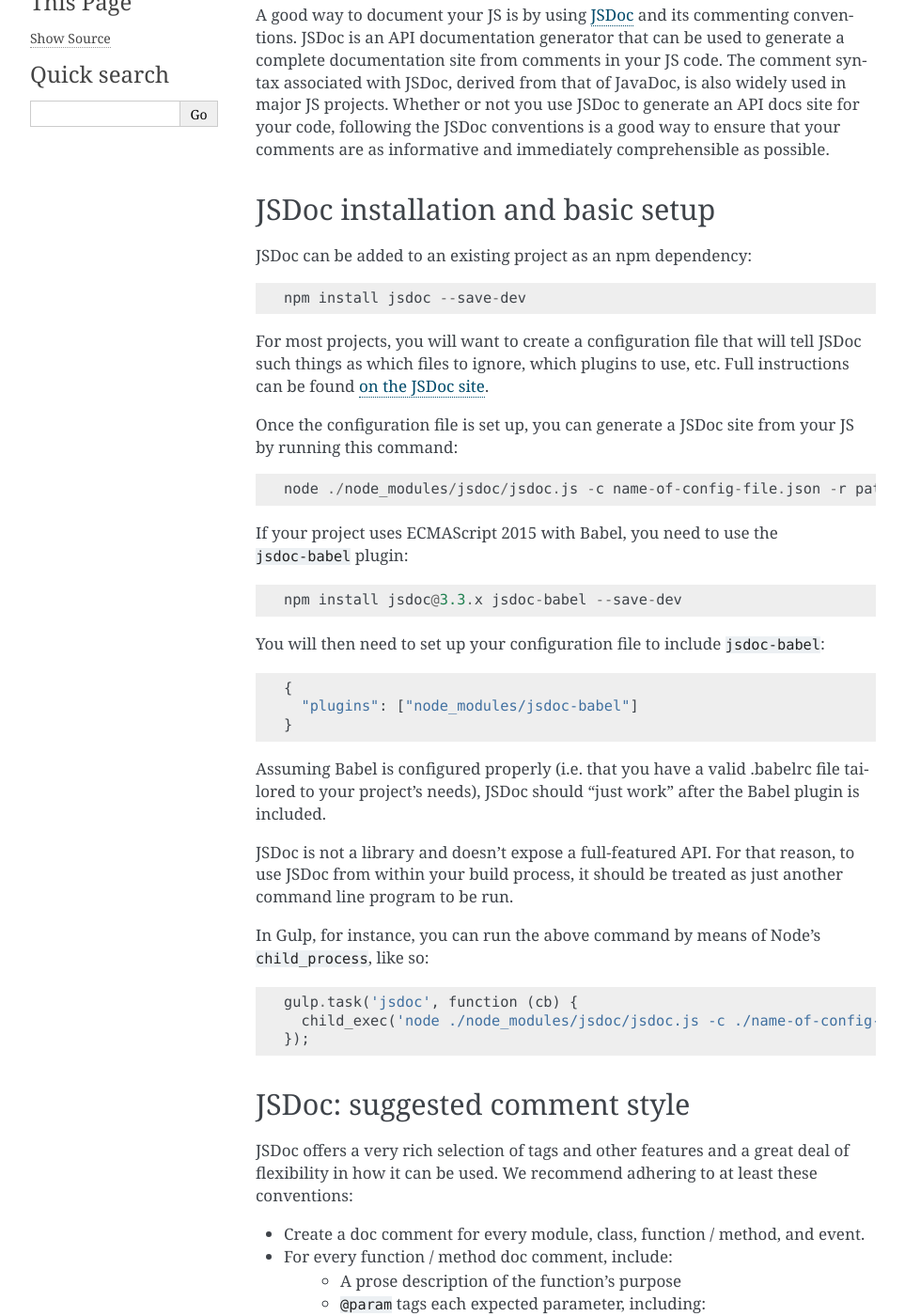
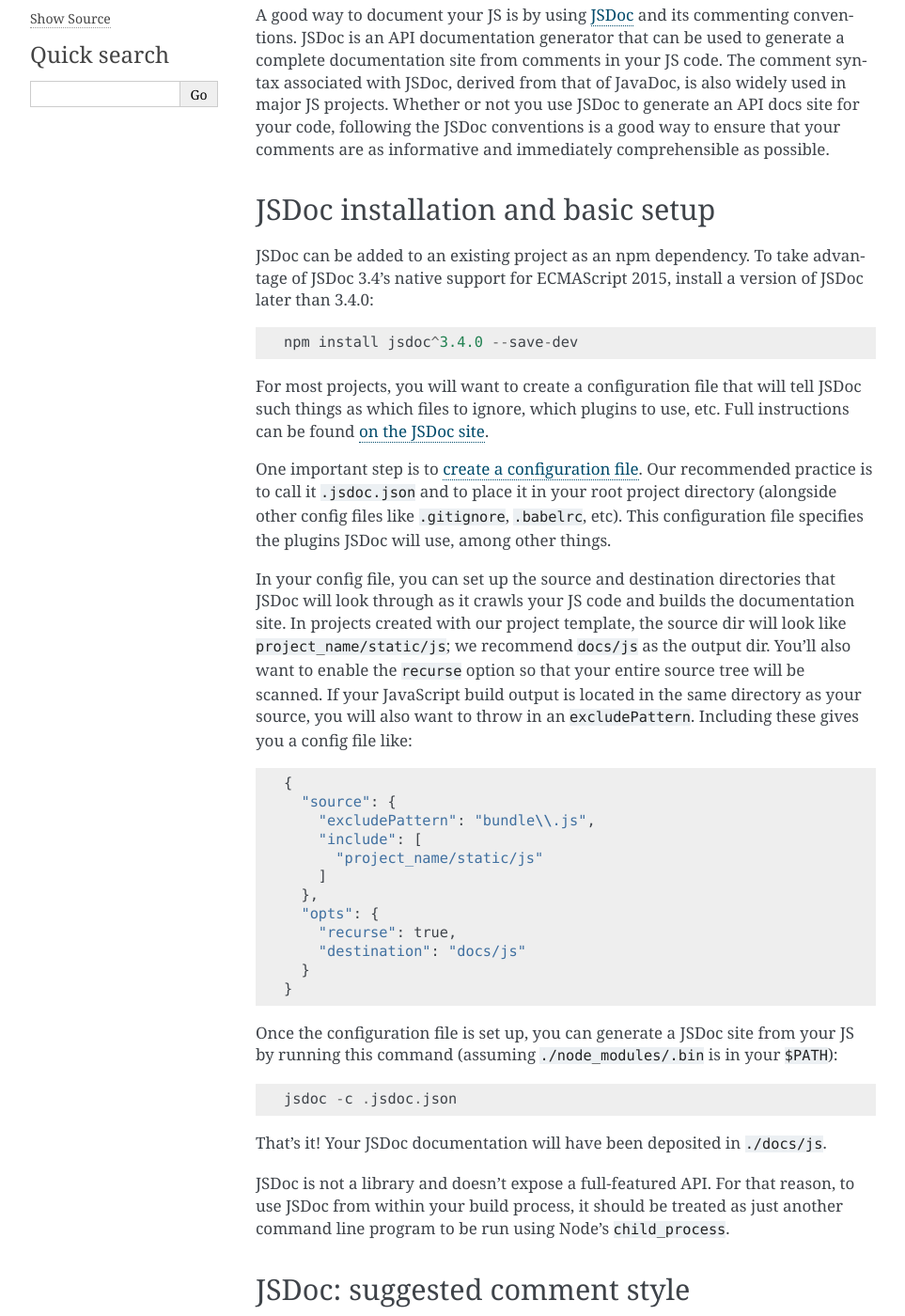
Before and after one commit to caktus/guidebook, a Sphinx documentation site: the page built from source/frontend-docs.rst, in a window 1280 px wide and 1400 px high, scrolled down 386 px. Shown: the whole window at 94% size, without its empty margins (148-1111 px from the left). Built offline with Sphinx 7.4.7, drawn with Linux system fonts in a browser that asks for light colours; some of the changed text lies outside the part shown.

Commit message:
Updates:
* Removing inaccurate / unnecessary stuff about Babel. JSDoc 3.4.0 handles ES6 natively, assuming you declare your methods right.
* Being more explicit about configuration steps.

```diff
--- a/source/frontend-docs.rst
+++ b/source/frontend-docs.rst
@@ -21,44 +21,54 @@
 JSDoc installation and basic setup
 ==================================
 
-JSDoc can be added to an existing project as an npm dependency::
+JSDoc can be added to an existing project as an npm dependency. To take advantage
+of JSDoc 3.4's native support for ECMAScript 2015, install a version of JSDoc
+later than 3.4.0::
 
-    npm install jsdoc --save-dev
+    npm install jsdoc^3.4.0 --save-dev
 
 For most projects, you will want to create a configuration file that will
 tell JSDoc such things as which files to ignore, which plugins to use, etc.
 Full instructions can be found `on the JSDoc site <http://usejsdoc.org/about-configuring-jsdoc.html>`_.
 
-Once the configuration file is set up, you can generate a JSDoc site from your
-JS by running this command::
+One important step is to `create a configuration file <http://usejsdoc.org/about-configuring-jsdoc.html#configuration-file>`_.
+Our recommended practice is to call it ``.jsdoc.json`` and to place it in your root
+project directory (alongside other config files like ``.gitignore``, ``.babelrc``, etc).
+This configuration file specifies the plugins JSDoc will use, among other things.
 
-    node ./node_modules/jsdoc/jsdoc.js -c name-of-config-file.json -r path/to/js -d output/dir
-
-If your project uses ECMAScript 2015 with Babel, you need to use
-the ``jsdoc-babel`` plugin::
-
-    npm install jsdoc@3.3.x jsdoc-babel --save-dev
-
-You will then need to set up your configuration file to include ``jsdoc-babel``::
+In your config file, you can set up the source and destination directories
+that JSDoc will look through as it crawls your JS code and builds the documentation
+site. In projects created with our project template, the source dir will look
+like ``project_name/static/js``; we recommend ``docs/js`` as the output dir.
+You'll also want to enable the ``recurse`` option so that your entire source tree
+will be scanned. If your JavaScript build output is located in the same directory
+as your source, you will also want to throw in an ``excludePattern``. Including
+these gives you a config file like::
 
     {
-      "plugins": ["node_modules/jsdoc-babel"]
+      "source": {
+        "excludePattern": "bundle\\.js",
+        "include": [
+          "project_name/static/js"
+        ]
+      },
+      "opts": {
+        "recurse": true,
+        "destination": "docs/js"
+      }
     }
 
-Assuming Babel is configured properly (i.e. that you have a valid .babelrc
-file tailored to your project's needs), JSDoc should "just work" after the
-Babel plugin is included.
+Once the configuration file is set up, you can generate a JSDoc site from your
+JS by running this command (assuming ``./node_modules/.bin`` is in your
+``$PATH``)::
+
+    jsdoc -c .jsdoc.json
+
+That's it! Your JSDoc documentation will have been deposited in ``./docs/js``.
 
 JSDoc is not a library and doesn't expose a full-featured API. For that
 reason, to use JSDoc from within your build process, it should be treated as
-just another command line program to be run.
-
-In Gulp, for instance, you can run the above command by means of Node's
-``child_process``, like so::
-
-    gulp.task('jsdoc', function (cb) {
-      child_exec('node ./node_modules/jsdoc/jsdoc.js -c ./name-of-config-file.json -r ./path/to/js -d ./output/dir', undefined, cb);
-    });
+just another command line program to be run using Node's ``child_process``.
 
 JSDoc: suggested comment style
 ==============================
@@ -90,36 +100,6 @@
 
 Examples
 ========
-
-Basic configuration file
-------------------------
-
-For an ES6-enabled project using JSX syntax for React components and
-Babel transpilation, a minimal JSDoc configuration file would look
-like this::
-
-    {
-      "plugins": ["node_modules/jsdoc-babel"],
-      "source": {
-        "includePattern": ".+\\.jsx?(doc)?$"
-      }
-    }
-
-The corresponding ``.babelrc`` file would look like this::
-
-    {
-      "presets": ["es2015"],
-      "plugins": [
-        "syntax-jsx",
-        "transform-react-jsx"
-      ]
-    }
-
-Assuming the configuration file is called ``conf.json``, the app's
-code lives in the directory ``./app``, and the desired output directory
-is ``./out``, JSDoc can be called like so::
-
-    node ./node_modules/jsdoc/jsdoc.js -r ./app -c ./conf.json -d ./out
 
 Comment style
 -------------
@@ -175,6 +155,11 @@
       this.set('comparing_matches', new PossibleMatchesCollection(models));
     }
 
+**Important**: note that ``@method`` gives the name of the class and the
+method. If you don't do this and just say ``@method`` (which the JSDoc docs
+say you can do), assuming your method is an ECMAScript 2015 class method,
+JSDoc will not generate documentation for your method.
+
 A callback for an event can be documented like this. This doc comment
 indicates that the function is to be used as a callback by declaring
 it with ``@callback``. It specifies the event it listens for using ``@listens``.
```
